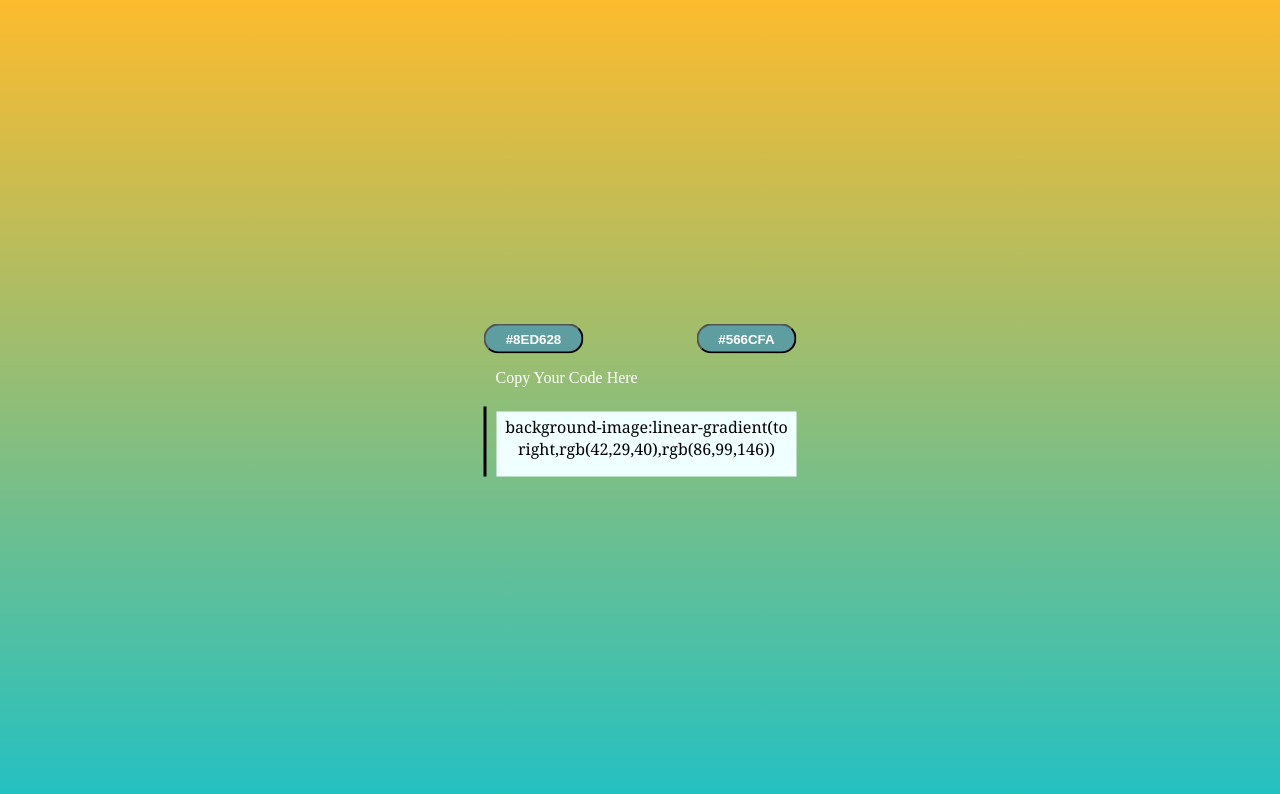
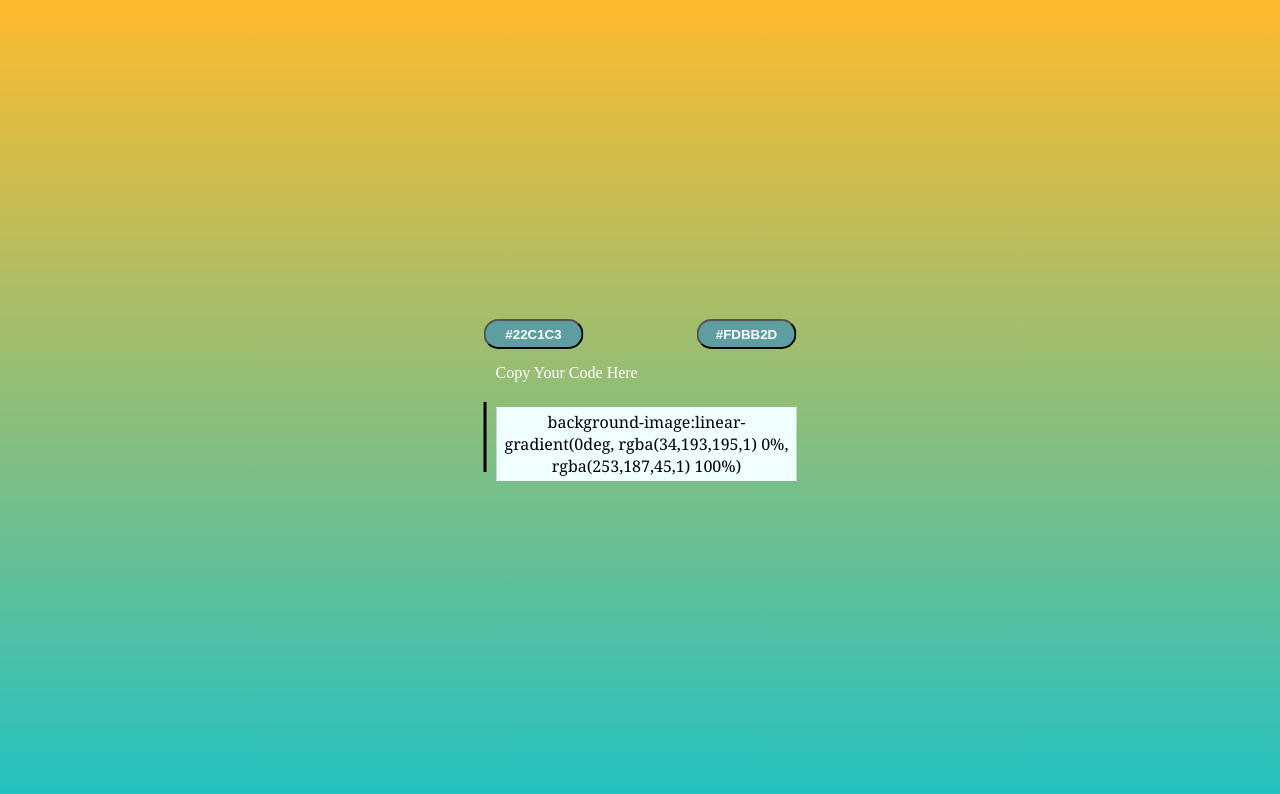
Before and after one commit to Garima-Rao/Hex-Generator, a plain HTML site: page index.html in a window 1280 px wide. Drawn offline with Linux system fonts and the light colour scheme.

Commit message:
Update index.html

```diff
--- a/index.html
+++ b/index.html
@@ -3,20 +3,21 @@
 <head>
     <meta charset="UTF-8">
     <meta name="viewport" content="width=device-width, initial-scale=1.0">
-    <title>Gradient Generator</title>
+    <title>Hex-Generator</title>
+    <link rel="shortcut icon" href="https://cssgradient.io/images/css-gradient-examples-ba7f335a.svg" type="image/x-icon">
     <link rel="stylesheet" href="style.css">
     <script type="text/javascript"defer src="script.js"></script>
 </head>
 <body>
        <div class="section">
         <div class="buttons">
-        <button id="btn1">#8ED628</button>
-        <button id="btn2">#566CFA</button>
+        <button id="btn1">#22C1C3</button>
+        <button id="btn2">#FDBB2D</button>
     </div>
    <h4>Copy Your Code Here</h4>
    <div class="container">
    <div class="line"></div>
-    <p id="para">background-image:linear-gradient(to right,rgb(42,29,40),rgb(86,99,146))</p>
+    <p id="para">background-image:linear-gradient(0deg, rgba(34,193,195,1) 0%, rgba(253,187,45,1) 100%)</p>
 </div>
 </div>
 </body>
```
